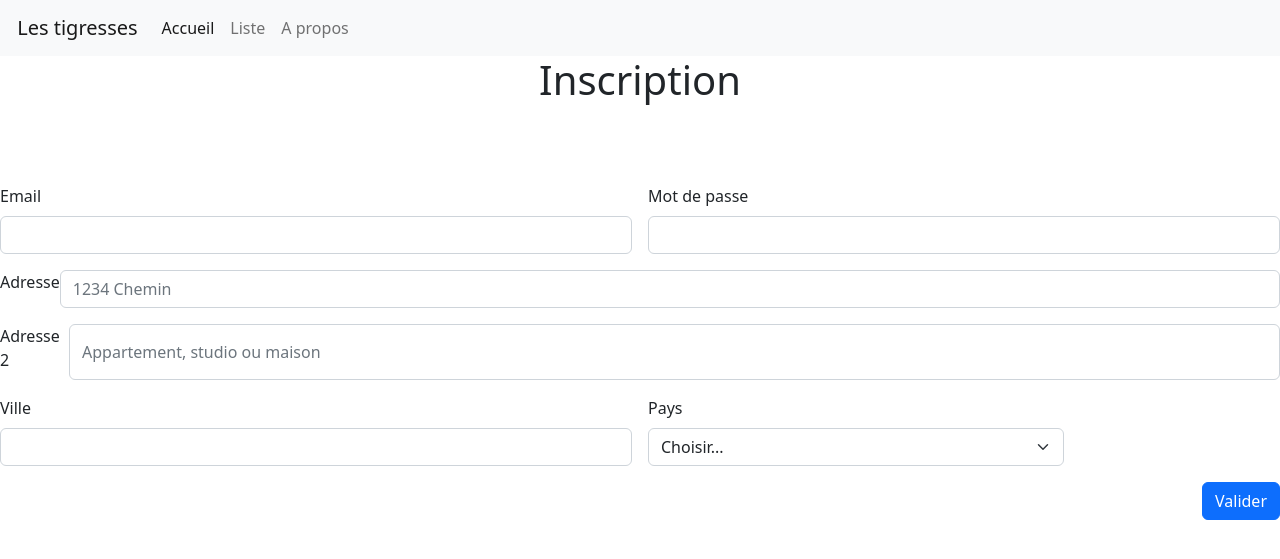
After one commit to LucasCoudrais/projet-tidal-les-tigresses, a PHP site: page /source/views/v_inscription.php in a window 1280 px wide. The commit adds this page. Shown: the top 559 px of the page. Run offline with PHP 8.4, Linux system fonts and the light colour scheme.

Commit message:
mvc a toutes les pages (navigation + assets)

```diff
--- /dev/null
+++ b/source/controllers/c_apropos.php
@@ -0,0 +1,4 @@
+
+<?php
+
+require_once(PATH_VIEWS.$page.'.php');
--- /dev/null
+++ b/source/controllers/c_connexion.php
@@ -0,0 +1,4 @@
+
+<?php
+
+require_once(PATH_VIEWS.$page.'.php');
--- /dev/null
+++ b/source/controllers/c_inscription.php
@@ -0,0 +1,4 @@
+
+<?php
+
+require_once(PATH_VIEWS.$page.'.php');
--- /dev/null
+++ b/source/controllers/c_liste.php
@@ -0,0 +1,4 @@
+
+<?php
+
+require_once(PATH_VIEWS.$page.'.php');
--- a/source/html/Connexion.html
+++ b/source/html/Connexion.html
@@ -9,9 +9,6 @@
     <link href="https://cdn.jsdelivr.net/npm/bootstrap@5.2.1/dist/css/bootstrap.min.css" rel="stylesheet" integrity="sha384-iYQeCzEYFbKjA/T2uDLTpkwGzCiq6soy8tYaI1GyVh/UjpbCx/TYkiZhlZB6+fzT" crossorigin="anonymous">
   </head>
   <body>
-  <php
-    require("connexion.php");
-  ?>
     <header class="header">
       <nav class="navbar navbar-expand-lg bg-light">
         <div class="container-fluid">
--- /dev/null
+++ b/source/views/v_inscription.php
@@ -0,0 +1,104 @@
+<?php
+/*
+ * Vue page index - page d'accueil
+ *
+ * Copyright 2016, Eric Dufour
+ * http://techfacile.fr
+ *
+ * Licensed under the MIT license:
+ * http://www.opensource.org/licenses/MIT
+ *
+ */
+//  En tête de page
+?>
+<!doctype html>
+<html lang="en">
+  <head>
+    <meta charset="utf-8">
+    <meta name="viewport" content="width=device-width, initial-scale=1">
+    <title>Les tigresses</title>
+    <link rel="stylesheet" href="assets/css/style.css">
+    <link rel="stylesheet" href="assets/css/inscription.css">
+    <link href="https://cdn.jsdelivr.net/npm/bootstrap@5.2.1/dist/css/bootstrap.min.css" rel="stylesheet" integrity="sha384-iYQeCzEYFbKjA/T2uDLTpkwGzCiq6soy8tYaI1GyVh/UjpbCx/TYkiZhlZB6+fzT" crossorigin="anonymous">
+  </head>
+  <body>
+    <header class="header">
+      <nav class="navbar navbar-expand-lg bg-light">
+        <div class="container-fluid">
+
+          <a href="http://localhost:50080/source/index.php?page=accueil" class="navbar-brand"> <img class="fas fa-hiking"></i> Les tigresses </a>
+          <div id="nav-close" class="fas fa-times"></div>
+
+          <div class="collapse navbar-collapse" id="navbarSupportedContent">
+            <ul class="navbar-nav me-auto mb-2 mb-lg-0">
+              <li class="nav-item">
+                <a class="nav-link active" aria-current="page" href="http://localhost:50080/source/index.php?page=accueil">Accueil</a>
+              </li>
+              <li class="nav-item">
+                <a class="nav-link" href="http://localhost:50080/source/index.php?page=liste">Liste</a>
+              </li>
+              <li class="nav-item">
+                <a class="nav-link" href="http://localhost:50080/source/index.php?page=apropos">A propos</a>
+              </li>
+            </ul>
+            <li class="d-flex">
+              <a class="nav-link" href="http://localhost:50080/source/index.php?page=connexion"><span class='icon_user'></span></a>
+            </li>
+          </div>
+
+        </div>
+      </nav>
+
+
+    </header>
+      <h1>Inscription</h1>
+      <br>
+      <br>
+      <br>
+      <form class="row g-3">
+        <div class="col-md-6">
+          <label for="inputEmail4" class="form-label">Email</label>
+          <input type="email" class="form-control" id="inputEmail4">
+        </div>
+        <div class="col-md-6">
+          <label for="inputPassword4" class="form-label">Mot de passe</label>
+          <input type="password" class="form-control" id="inputPassword4">
+        </div>
+        <div class="col-12">
+          <label for="inputAddress" class="form-label">Adresse</label>
+          <input type="text" class="form-control" id="inputAddress" placeholder="1234 Chemin ">
+        </div>
+        <div class="col-12">
+          <label for="inputAddress2" class="form-label">Adresse 2 </label>
+          <input type="text" class="form-control" id="inputAddress2" placeholder="Appartement, studio ou maison">
+        </div>
+        <div class="col-md-6">
+          <label for="inputCity" class="form-label">Ville</label>
+          <input type="text" class="form-control" id="inputCity">
+        </div>
+        <div class="col-md-4">
+          <label for="inputState" class="form-label">Pays</label>
+          <select id="inputState" class="form-select">
+            <option selected>Choisir...</option>
+            <option>France</option>
+            <option>Angleterre</option>
+            <option>Belgique</option>
+            <option>Etats Unis</option>
+            <option>Allemagne</option>
+            <option>Suisse</option>
+            <option>Autre</option>
+          </select>
+        </div>
+
+        <div class="col-12">
+          <div class="button">
+            <a href="http://localhost:50080/source/index.php?page=accueil" class="btn btn-primary ">Valider</a>
+            </div>
+        </div>
+      </form>
+
+
+      <script src="https://cdn.jsdelivr.net/npm/bootstrap@5.2.1/dist/js/bootstrap.bundle.min.js" integrity="sha384-u1OknCvxWvY5kfmNBILK2hRnQC3Pr17a+RTT6rIHI7NnikvbZlHgTPOOmMi466C8" crossorigin="anonymous"></script>
+
+    </body>
+  </html>
```
Also changed, not shown: source/views/v_accueil.php (+7 -7 lines), source/views/v_apropos.php (added, +65 -0 lines), source/views/v_connexion.php (added, +92 -0 lines), source/views/v_liste.php (added, +155 -0 lines).
